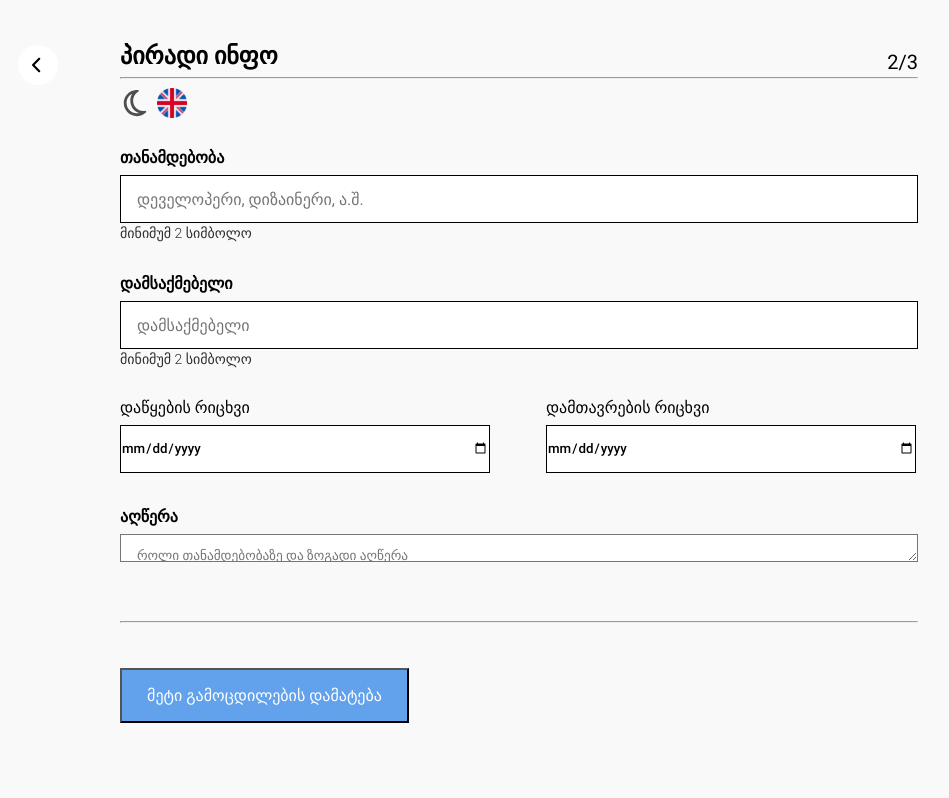
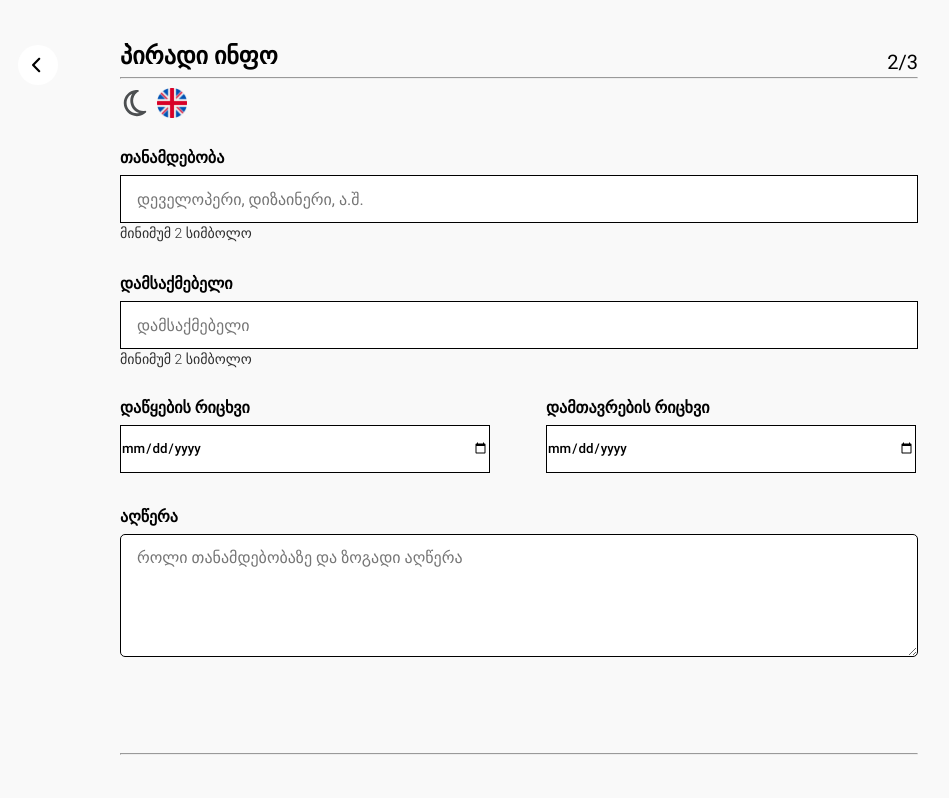
Before and after one commit to sabaPhruidze/CVRESUME, a React (Create React App) app: page / in a window 1280 px wide. Shown: the top 798 px of the page, without its empty margins (30-979 px from the left). Built offline with nearby package versions, Linux system fonts and the light colour scheme.

Commit message:
textArea and input Changes are also done . now I will write the buttons

```diff
--- a/src/Components/DataMap/Replay.tsx
+++ b/src/Components/DataMap/Replay.tsx
@@ -458,6 +458,7 @@ export function PersonalTextArea() {
                 (cVisible && data.ref.current.length === 0)
                   ? "1px solid white"
                   : "1px solid black",
+              padding: "13px 16px",
             }}
             ref={data.ref}
           ></textarea>
@@ -764,7 +765,7 @@ export function ExperiencePositionEmployerInput() {
 }
 export function InputReplayExperienceRow() {
   const useAppContext0 = useContext(context);
-  const { cLanguage, sStartDate, cStartDate, cEndDate, sEndDate } =
+  const { cLanguage, sStartDate, cStartDate, cEndDate, sEndDate, cBGColor } =
     useAppContext0;
   const dataMap = [
     {
@@ -804,7 +805,11 @@ export function InputReplayExperienceRow() {
             >
               <label
                 htmlFor={data.labelHtmlFor}
-                style={{ marginBottom: "8px" }}
+                style={{
+                  marginBottom: "8px",
+                  color: cBGColor ? "white" : "black",
+                  fontWeight: "700",
+                }}
               >
                 {data.labelContent}
               </label>
@@ -814,6 +819,11 @@ export function InputReplayExperienceRow() {
                 onChange={data.onChange}
                 value={data.value}
                 id={data.labelHtmlFor}
+                style={{
+                  backgroundColor: !cBGColor ? "white" : "black",
+                  color: cBGColor ? "white" : "black",
+                  border: cBGColor ? "1px solid white" : "1px solid black",
+                }}
               />
             </div>
           );
@@ -822,3 +832,75 @@ export function InputReplayExperienceRow() {
     </div>
   );
 }
+export function ExperienceTextArea() {
+  const useAppContext0 = useContext(context);
+  const {
+    cBGColor,
+    cLanguage,
+    textAreaRef,
+    textAreaRef1,
+    cDescription,
+    cVisible,
+    sDescription,
+  } = useAppContext0;
+
+  const DataOfTextArea = [
+    {
+      key: 0,
+      htmlFor: "Description",
+      ref: textAreaRef,
+      labelContext: languageChanger(cLanguage, "აღწერა", "Description"),
+      // spanContext: languageChanger(cLanguage, "(არასავალდებულო)", "(optional)"),
+      placeHolder: languageChanger(
+        cLanguage,
+        "როლი თანამდებობაზე და ზოგადი აღწერა",
+        "Role in the position and general description"
+      ),
+      onChange: (e: any) => sDescription(e.target.value),
+      value: cDescription,
+    },
+  ];
+
+  return (
+    <>
+      {DataOfTextArea.map((data: any) => (
+        <div key={data.key}>
+          <label
+            htmlFor={data.htmlFor}
+            className={CommonStyles.labelStandard}
+            style={{ display: "block" }}
+          >
+            {data.labelContext}
+            <span className={CommonStyles.spanStandard}>
+              {data.spanContext}
+            </span>
+          </label>
+          <textarea
+            placeholder={data.placeHolder}
+            id={data.htmlFor}
+            onChange={data.onChange}
+            maxLength={250}
+            style={{
+              backgroundColor: cBGColor ? "black" : "white",
+              color: cBGColor ? "white" : "black",
+              border:
+                (!cVisible && cBGColor) ||
+                (cVisible && data.ref.current.length === 0)
+                  ? "1px solid white"
+                  : "1px solid black",
+              padding: "13px 16px",
+            }}
+            ref={data.ref}
+          ></textarea>
+          <hr
+            style={{
+              width: "100%",
+              height: "1px",
+              marginTop: "59px",
+            }}
+          />
+        </div>
+      ))}
+    </>
+  );
+}
--- a/src/Components/InfoUpdateComponents/Experience.tsx
+++ b/src/Components/InfoUpdateComponents/Experience.tsx
@@ -10,6 +10,7 @@ import {
   ImgReplayCustom,
   ExperiencePositionEmployerInput,
   InputReplayExperienceRow,
+  ExperienceTextArea,
 } from "../DataMap/Replay";
 
 import georgiaFlag from "../../Assets/Img/common/georgia.png";
@@ -226,33 +227,7 @@ export default function Personal() {
         </div>
         <InputReplayExperienceRow />
         <div className={infoUpdateStyles.description}>
-          <label htmlFor="Description" className={CommonStyles.labelStandard}>
-            {languageChanger("აღწერა", "Description")}
-          </label>
-          <textarea
-            placeholder={languageChanger(
-              "როლი თანამდებობაზე და ზოგადი აღწერა",
-              "Role in the position and general description"
-            )}
-            id="Description"
-            onChange={(e) => sDescription(e.target.value)}
-            maxLength={250}
-            ref={textAreaRef}
-            style={{
-              backgroundColor: cBGColor ? "black" : "white",
-              color: cBGColor ? "white" : "black",
-              height: "123px",
-              padding: "13px 16px",
-            }}
-            value={cDescription}
-          ></textarea>
-          <hr
-            style={{
-              width: "100%",
-              height: "1px",
-              marginTop: "59px",
-            }}
-          />
+          <ExperienceTextArea />
           {cMoreExperience === 1 ? (
             <>
               <hr style={{ marginBottom: "69px" }} />
--- a/src/Components/Styles/infoUpdate.module.css
+++ b/src/Components/Styles/infoUpdate.module.css
@@ -27,7 +27,6 @@
 .calendarInput {
     width:370px;
     height:48px;
-    border: 1px solid black;
     font-family: RobotoBold;
     cursor: pointer;
     margin-top: 8px;
@@ -115,20 +114,19 @@
     font-weight: 798;
     font-family: RobotoBold;
 }
-.aboutUs textarea {
-    height:103px;
+.aboutUs textarea, .description textarea , .descriptionAdded textarea {
+    height:123px;
     width:100%;
-    padding: 13px 0px 13px 16px;
     font-size: 16px;
     margin-bottom: 33px;
     border-radius:5px;
     overflow: auto;
     font-family: RobotoBold;
 }
-.aboutUs textarea:active {
+.aboutUs textarea:active ,.description textarea:active ,  .descriptionAdded textarea:active {
     outline: 0;
 }
-.aboutUs textarea:focus {
+.aboutUs textarea:focus ,.description textarea:focus , .descriptionAdded textarea:focus {
     outline: 0;
 }
 .mail {
```
